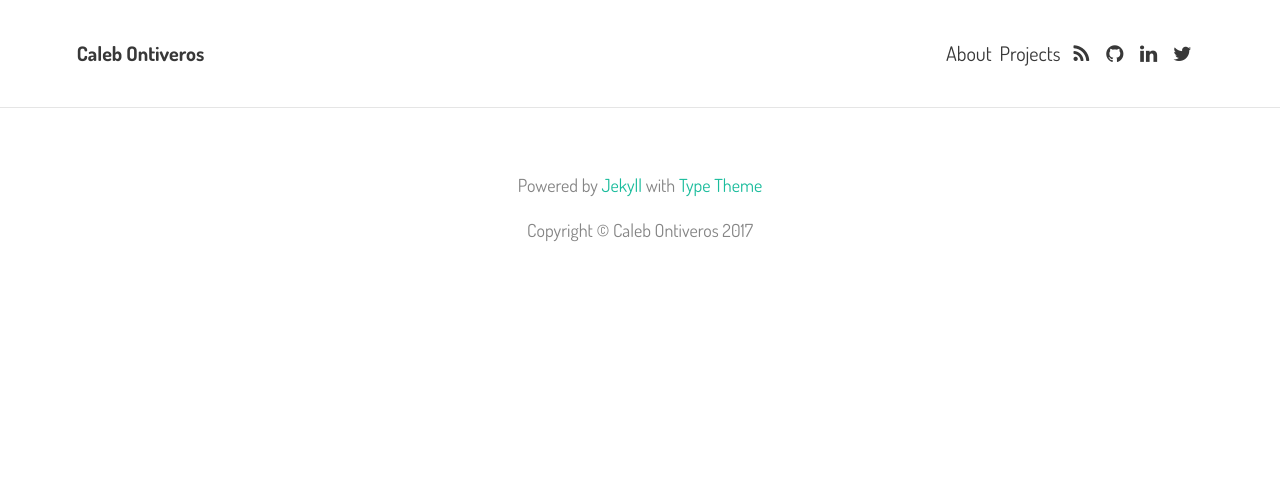
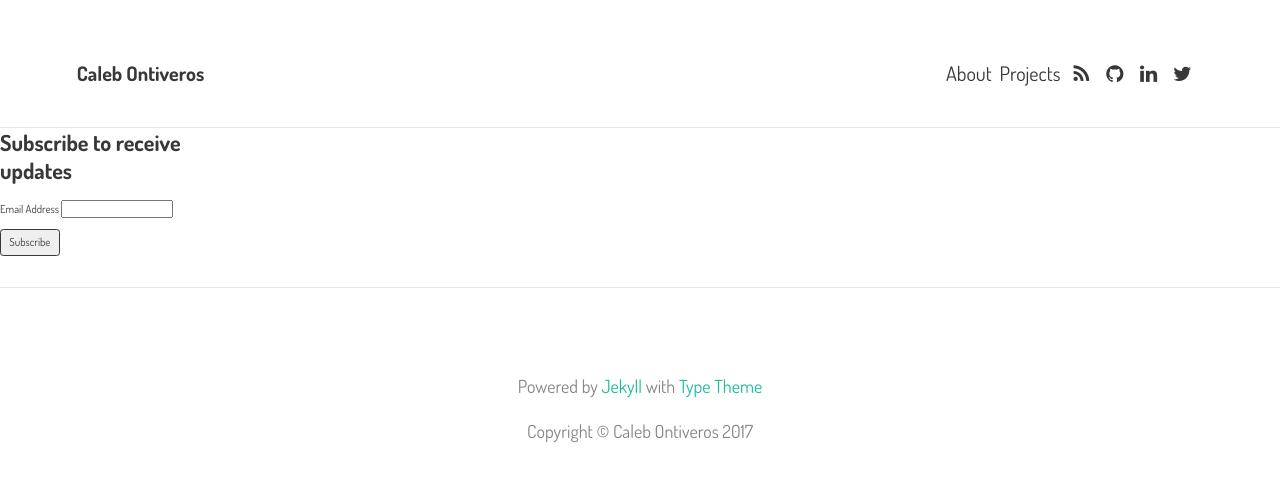
Before and after one commit to calebomusic/calebomusic.github.io, a Jekyll site: the page built from index.html, in a window 1280 px wide. Shown: the top 482 px of the page. Built offline with Jekyll 4.4.1, drawn with Linux system fonts in a browser that asks for light colours; nearby versions of some CDN libraries; the list of posts is cut into pages by our own code; comment, search, counter and statistics services are not loaded.

Commit message:
Move mail form between footer aand content

```diff
--- a/_includes/subscribe.html
+++ b/_includes/subscribe.html
@@ -1,8 +1,8 @@
 <link href="//cdn-images.mailchimp.com/embedcode/classic-10_7.css" rel="stylesheet" type="text/css">
-<style type="text/css">
-
-</style>
 <div id="mc_embed_signup">
+  <style type="text/css">
+  	#mc_embed_signup{background:#fff; clear:left; font:12px; }
+  </style>
 <form action="//github.us15.list-manage.com/subscribe/post?u=62b1e8ec1d2c0370ccb6dd1b9&amp;id=e9095b6e7a" method="post" id="mc-embedded-subscribe-form" name="mc-embedded-subscribe-form" class="validate" target="_blank" novalidate>
     <div id="mc_embed_signup_scroll">
 	<h2>Subscribe to receive updates</h2>
@@ -22,5 +22,3 @@
 </div>
 <script type='text/javascript' src='//s3.amazonaws.com/downloads.mailchimp.com/js/mc-validate.js'></script><script type='text/javascript'>(function($) {window.fnames = new Array(); window.ftypes = new Array();fnames[0]='EMAIL';ftypes[0]='email';fnames[1]='FNAME';ftypes[1]='text';fnames[2]='LNAME';ftypes[2]='text';}(jQuery));var $mcj = jQuery.noConflict(true);</script>
 <!--End mc_embed_signup-->
-
-<!-- <hr/> -->
--- a/_layouts/default.html
+++ b/_layouts/default.html
@@ -8,7 +8,11 @@
         {{ content }}
       </div>
     <!-- </div> -->
+    <section class="subscribe">
+      {% include subscribe.html %}
+    </section>
 
+    <hr>
     {% include footer.html %}
   </body>
 </html>
--- a/_layouts/page.html
+++ b/_layouts/page.html
@@ -7,7 +7,4 @@ layout: default
     <h1 class="title">{{ page.title }}</h1>
   </header>
     <section class="post-content">{{ content }}</section>
-  <section class="subscribe">
-    {% include subscribe.html %}
-  </section>
 </article>
--- a/_sass/base/_global.scss
+++ b/_sass/base/_global.scss
@@ -131,15 +131,17 @@ img[align=right] {
 }
 
 .subscribe {
+  margin-top: 20px;
+  padding-top: 20px;
   font-size: 11px;
   width: 200px;
 }
 
 .content {
-  display: block;
-  float: left;
-  width: 90%;
-  height: 100%;
+  // display: block;
+  // float: left;
+  // width: 90%;
+  // height: 100%;
 }
 
 .post {
```
